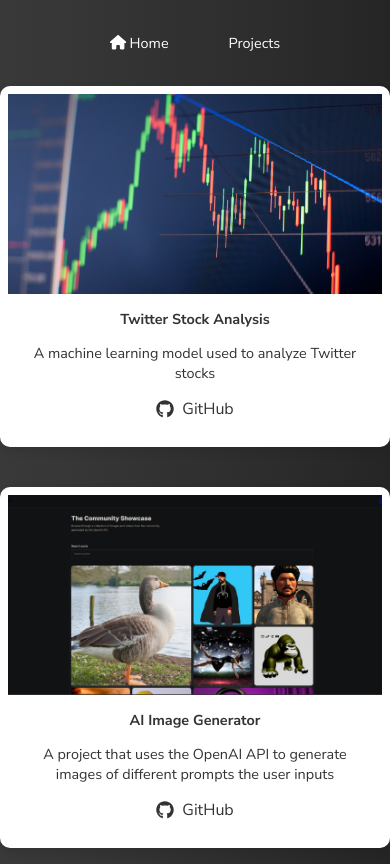
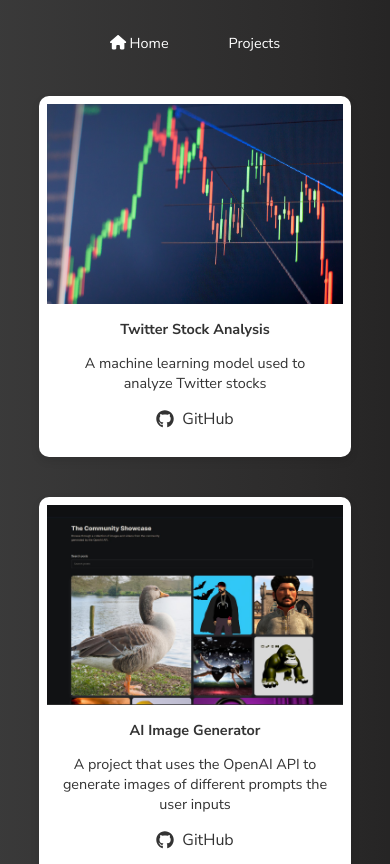
Before and after one commit to AliAhmed2004/personal-website, a React (Create React App) app: page /projects in a window 390 px wide. Built offline with nearby package versions, Linux system fonts and the light colour scheme.

Commit message:
project section changes

```diff
--- a/src/App.css
+++ b/src/App.css
@@ -282,7 +282,12 @@
     width: calc((100% / 3) - 40px);
     padding: 15px;
   }
-
+  .projects-container {
+    flex: 0 0 auto;
+    width: 80%;
+    margin: 10px;
+    scroll-snap-align: start;
+  }
   .project-info h3,
   .project-info p {
     font-size: 1rem;
@@ -355,7 +360,12 @@
     width: 100%;
     padding: 8px;
   }
-
+  .projects-container {
+    flex: 0 0 auto;
+    width: 80%;
+    margin: 10px;
+    scroll-snap-align: start;
+  }
   .project-info h3,
   .project-info p {
     font-size: 0.9rem;
@@ -423,6 +433,13 @@
     padding-top: 15px;
   }
 
+  .projects-container {
+    flex: 0 0 auto;
+    width: 80%;
+    margin: 10px;
+    scroll-snap-align: start;
+  }
+
   .project-card {
     width: calc(100% - 10px);
     padding: 6px;
--- a/src/Projects.js
+++ b/src/Projects.js
@@ -1,4 +1,4 @@
-import React from "react";
+import React, { useEffect, useRef } from "react";
 import { FontAwesomeIcon } from "@fortawesome/react-fontawesome";
 import { faGithub } from "@fortawesome/free-brands-svg-icons";
 import stock from "./stock.jpg";
@@ -6,10 +6,28 @@
 import hub from "./hub.jpg";
 
 const Projects = () => {
+  const scrollContainerRef = useRef(null);
+
+  useEffect(() => {
+    const container = scrollContainerRef.current;
+
+    console.log("Initial scrollLeft:", container.scrollLeft);
+
+    container.scrollLeft = 0;
+
+    setTimeout(() => {
+      console.log("Delayed scrollLeft:", container.scrollLeft);
+    }, 500);
+  }, []);
+
   return (
-    <div className="projects-container">
+    <div ref={scrollContainerRef} className="projects-container">
       <div className="project-card">
-        <img src={stock} alt="Project Name" className="project-image" />
+        <img
+          src={stock}
+          alt="Twitter Stock Analysis"
+          className="project-image"
+        />
         <div className="project-info">
           <h3>Twitter Stock Analysis</h3>
           <p>A machine learning model used to analyze Twitter stocks</p>
@@ -23,7 +41,7 @@
         </div>
       </div>
       <div className="project-card">
-        <img src={ai} alt="Project Name" className="project-image" />
+        <img src={ai} alt="AI Image Generator" className="project-image" />
         <div className="project-info">
           <h3>AI Image Generator</h3>
           <p>
@@ -40,7 +58,11 @@
         </div>
       </div>
       <div className="project-card">
-        <img src={hub} alt="Project Name" className="project-image" />
+        <img
+          src={hub}
+          alt="Laurier Student Study Hub"
+          className="project-image"
+        />
         <div className="project-info">
           <h3>Laurier Student Study Hub</h3>
           <p>
```
